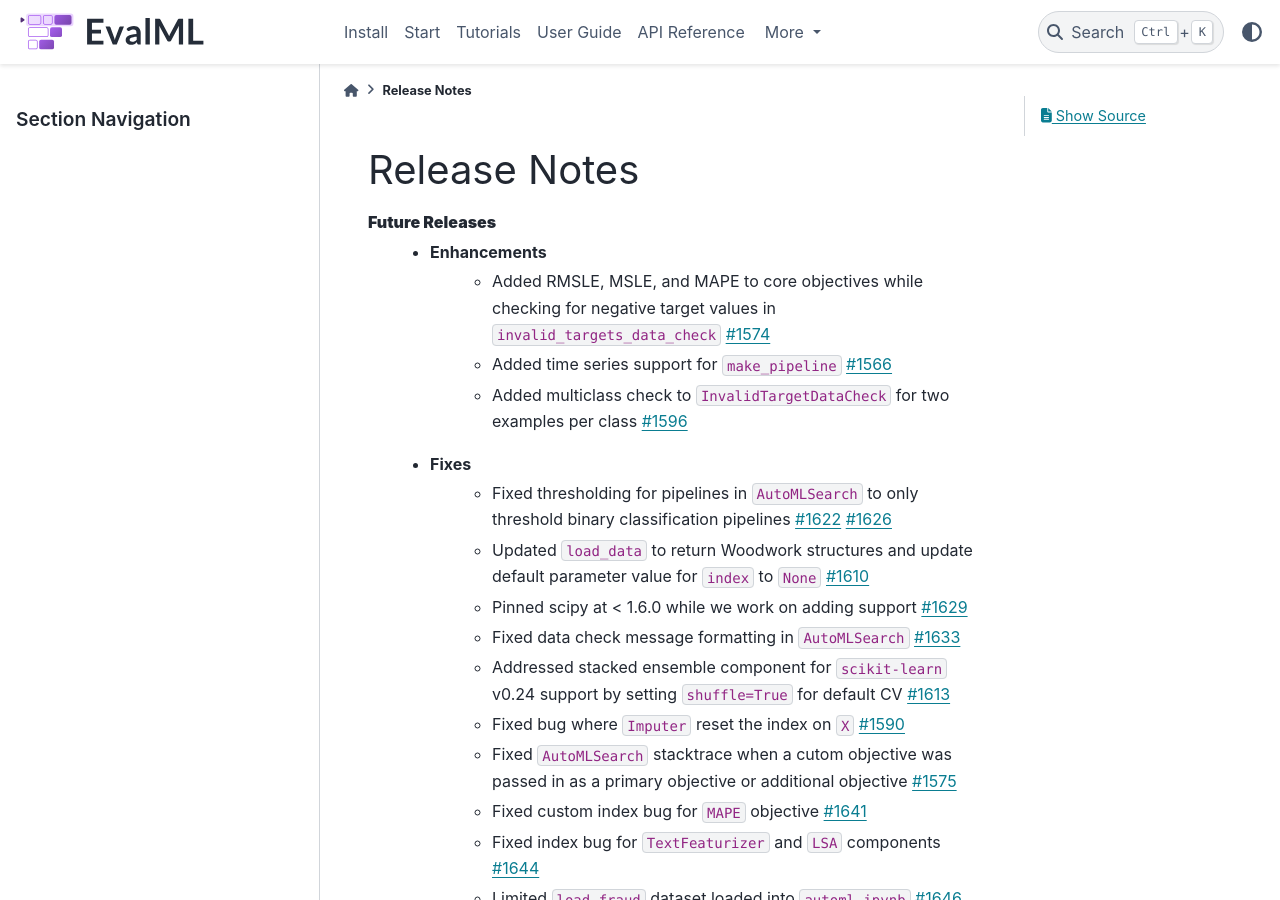
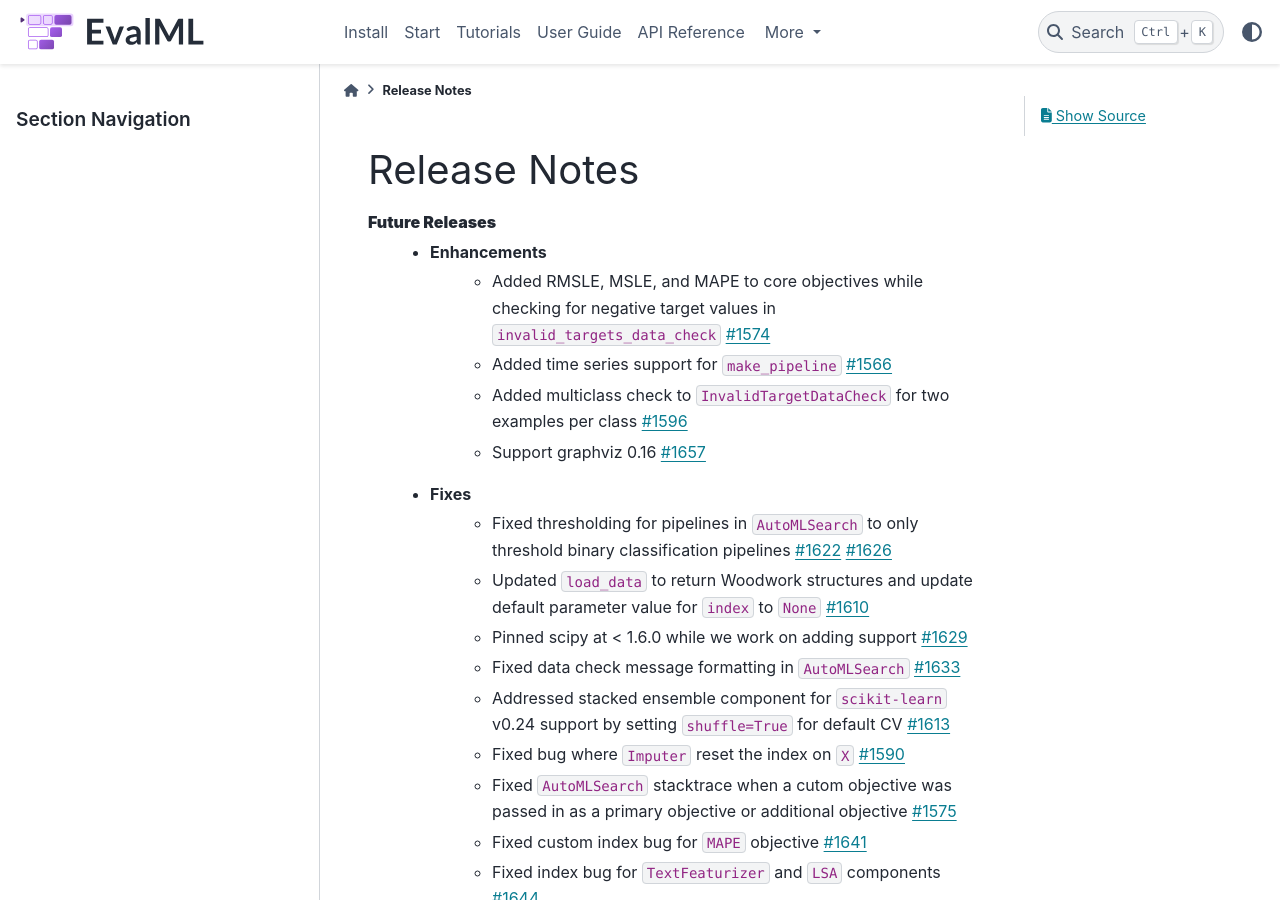
Before and after one commit to alteryx/evalml, a Sphinx documentation site: the page built from docs/source/release_notes.rst, in a window 1280 px wide and 900 px high. Built offline with Sphinx 7.4.7 and the PyData theme 0.15.4, drawn with Linux system fonts in a browser that asks for light colours; comment, search, counter and statistics services are not loaded.

Commit message:
update release notes

```diff
--- a/docs/source/release_notes.rst
+++ b/docs/source/release_notes.rst
@@ -6,6 +6,7 @@ Release Notes
         * Added RMSLE, MSLE, and MAPE to core objectives while checking for negative target values in ``invalid_targets_data_check`` :pr:`1574`
         * Added time series support for ``make_pipeline`` :pr:`1566`
         * Added multiclass check to ``InvalidTargetDataCheck`` for two examples per class :pr:`1596`
+        * Support graphviz 0.16 :pr:`1657`
     * Fixes
         * Fixed thresholding for pipelines in ``AutoMLSearch`` to only threshold binary classification pipelines :pr:`1622` :pr:`1626`
         * Updated ``load_data`` to return Woodwork structures and update default parameter value for ``index`` to ``None`` :pr:`1610`
```
